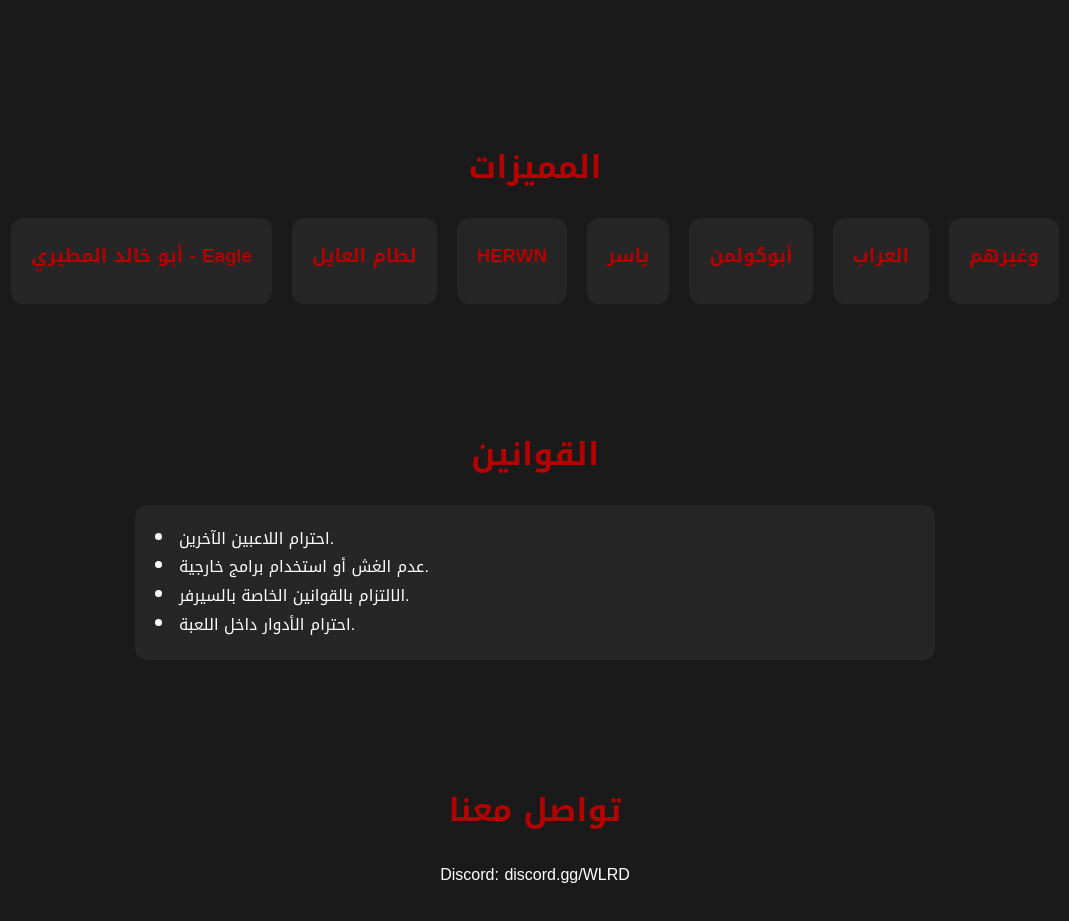
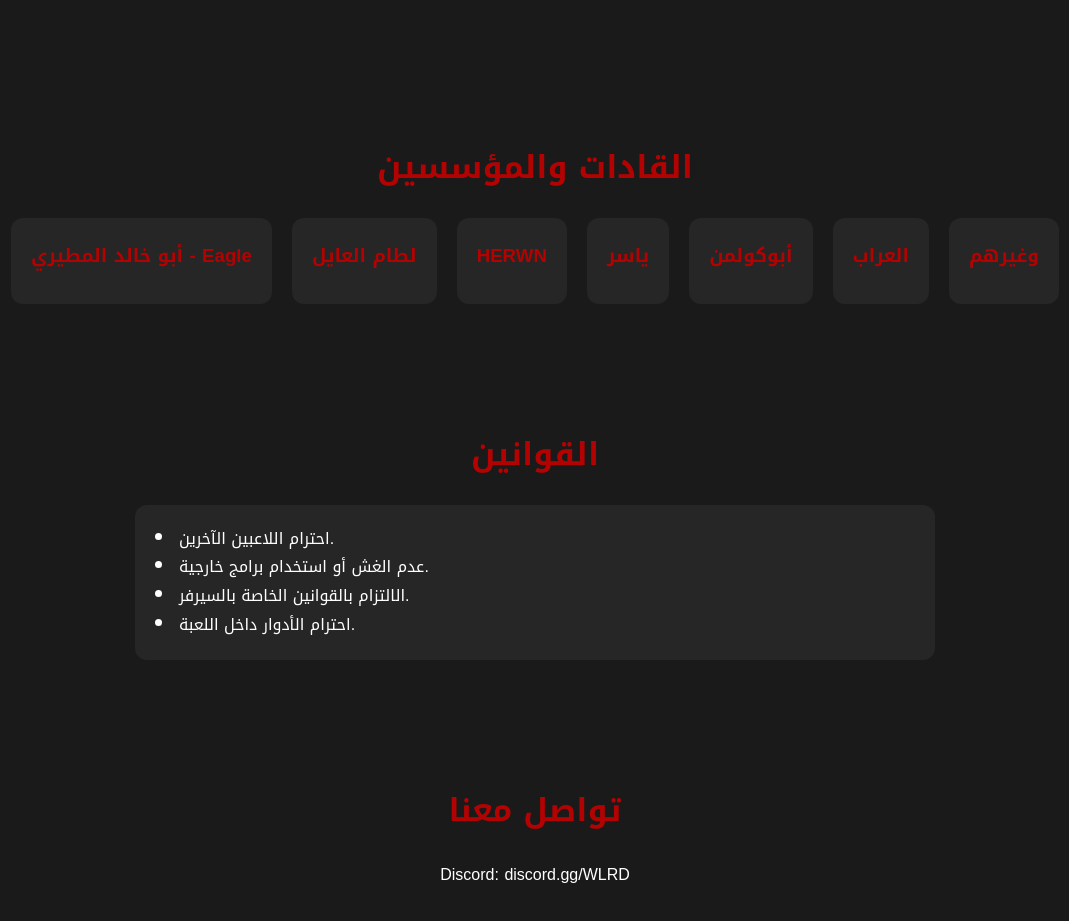
Before and after one commit to Wolffei3/WEST-LAND, a plain HTML site: page index.html in a window 1280 px wide. Shown: the part 842-1763 px from the top of the page, without its empty margins (105-1174 px from the left). Drawn offline with Linux system fonts and the light colour scheme.

Commit message:
Update index.html

```diff
--- a/index.html
+++ b/index.html
@@ -28,7 +28,7 @@
 </section>
 
 <section id="features">
-    <h2 data-ar="المميزات" data-en="Features">المميزات</h2>
+    <h2 data-ar="القادات والمؤسسين" data-en="Features">القادات والمؤسسين</h2>
     <div class="features">
         <div class="feature-box"><h3>أبو خالد المطيري - Eagle</h3></div>
         <div class="feature-box"><h3>لطام العايل</h3></div>
```
